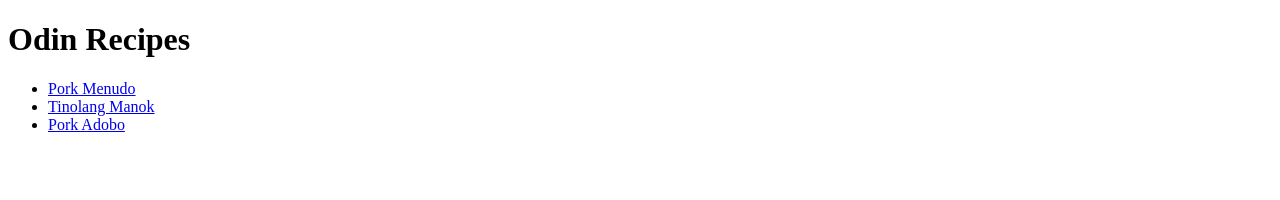
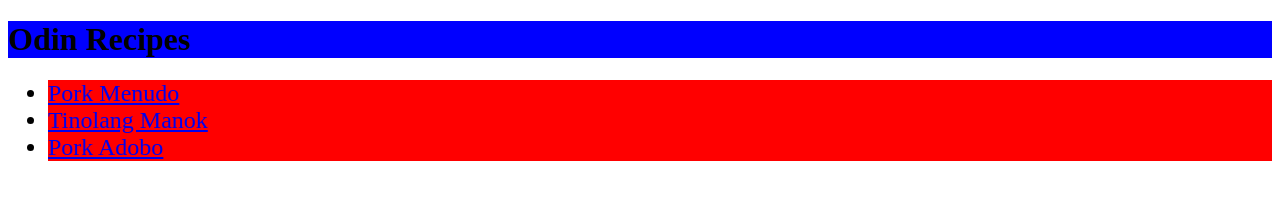
Before and after one commit to azodnem20/odin-recipes, a plain HTML site: page index.html in a window 1280 px wide. Drawn offline with Linux system fonts and the light colour scheme.

Commit message:
Edit index.html and add style.css to main page

```diff
--- a/index.html
+++ b/index.html
@@ -4,13 +4,14 @@
     <meta charset="UTF-8">
     <meta name="viewport" content="width=device-width, initial-scale=1.0">
     <title>Odin Recipes</title>
+    <link rel="stylesheet" href="style.css">
 </head>
 <body>
     <h1>Odin Recipes</h1>
     <ul>
-        <li><a href="./recipes/menudo.html" target="_blank">Pork Menudo</a></li>
-        <li><a href="./recipes/tinolangmanok.html" target="_blank">Tinolang Manok</a></li>
-        <li><a href="./recipes/porkadobo.html" target="_blank">Pork Adobo</a></li>
+        <div class="recipes"><li><a href="./recipes/menudo.html" target="_blank">Pork Menudo</a></li></div>
+        <div class="recipes"><li><a href="./recipes/tinolangmanok.html" target="_blank">Tinolang Manok</a></li></div>
+        <div class="recipes"><li><a href="./recipes/porkadobo.html" target="_blank">Pork Adobo</a></li></div>
 
 </body>
 </html>
--- /dev/null
+++ b/style.css
@@ -0,0 +1,11 @@
+.recipes {
+    font-family: 'Times New Roman', Times, serif;
+    font-size: 24px;
+    color: black;
+    background-color: red;
+}
+
+h1  {
+    color: black;
+    background-color: blue;
+}
```
